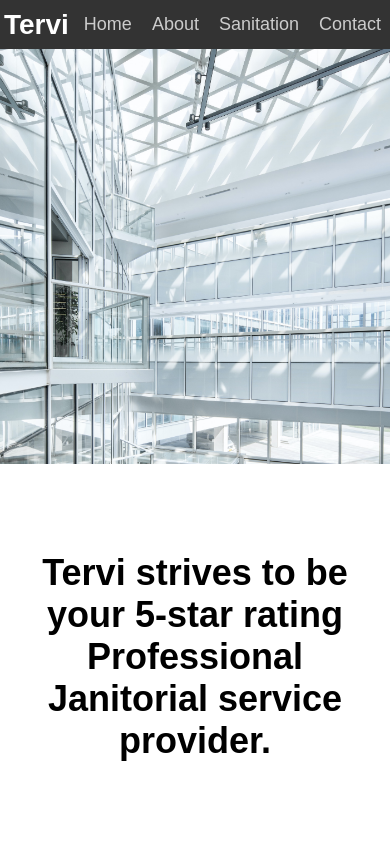
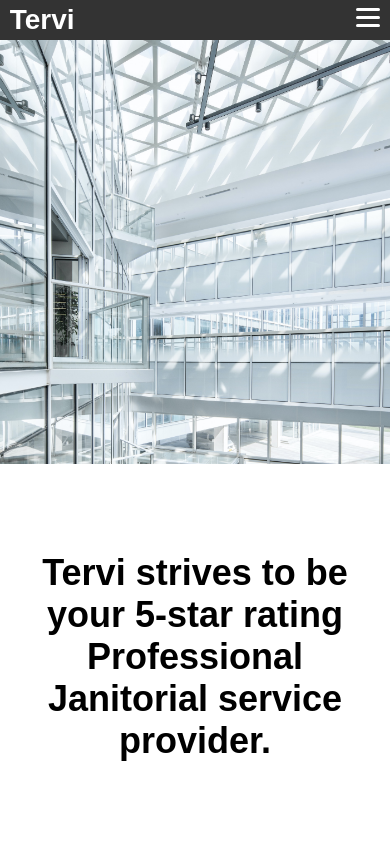
Before and after one commit to sergio-ortiz/tervi, a Next.js app: page / in a window 390 px wide. Shown: the top 844 px of the page. Built offline with nearby package versions, Linux system fonts and the light colour scheme.

Commit message:
feat(Nav): MobileMenu react component

```diff
--- /dev/null
+++ b/components/MobileMenu.js
@@ -0,0 +1,35 @@
+import Link from "next/link";
+import styles from "/styles/MobileMenu.module.css";
+
+const MobileMenu = ({ mobile, toggleMenu }) => (
+  <ul
+    className={mobile ? `${styles.navLinks} ${styles.show}` : styles.navLinks}
+  >
+    <li className={styles.navLinkItem}>
+      <Link href="/">
+        <a href="#root" className={styles.navLinkText} onClick={toggleMenu}>
+          Home
+        </a>
+      </Link>
+    </li>
+    <li className={styles.navLinkItem}>
+      <Link href="#about">
+        <a className={styles.navLinkText} onClick={toggleMenu}>
+          About
+        </a>
+      </Link>
+    </li>
+    <li className={styles.navLinkItem}>
+      <Link href="https://www.terminatevirus.com/">
+        <a className={styles.navLinkText}>Sanitation</a>
+      </Link>
+    </li>
+    <li className={styles.navLinkItem} onClick={toggleMenu}>
+      <Link href="#contact">
+        <a className={styles.navLinkText}>Contact</a>
+      </Link>
+    </li>
+  </ul>
+);
+
+export default MobileMenu;
--- a/components/Nav.js
+++ b/components/Nav.js
@@ -1,7 +1,12 @@
+import { useState } from "react";
 import Link from "next/link";
+import MobileMenu from "/components/MobileMenu";
 import styles from "/styles/Nav.module.css";
 
-const Nav = () => (
+const Nav = () => {
+  const [mobile, setMobile] = useState(false);
+  const toggleMenu = () => setMobile(!mobile);
+  return (
     <nav className={styles.navbar}>
       <div className={styles.container}>
         <h1>
@@ -33,8 +38,15 @@ const Nav = () => (
             </Link>
           </li>
         </ul>
+        <button className={styles.hamburger} onClick={toggleMenu}>
+          <div className={styles.bar}></div>
+          <div className={styles.bar}></div>
+          <div className={styles.bar}></div>
+        </button>
+        <MobileMenu mobile={mobile} toggleMenu={toggleMenu} />
       </div>
     </nav>
   );
+};
 
 export default Nav;
--- /dev/null
+++ b/styles/MobileMenu.module.css
@@ -0,0 +1,30 @@
+.navLinks {
+  position: absolute;
+  background: #333;
+  width: 67vw;
+  right: 0;
+  list-style: none;
+  top: 30px;
+  height: 100vh;
+  text-align: end;
+  transition: 0.3s;
+  transform: translate3d(75vw, 0, 0);
+  display: flex;
+  flex-direction: column;
+  padding: 1.25rem 1rem;
+}
+
+.show {
+  transform: translate3d(0vw, 0, 0);
+}
+
+.navLinkItem {
+  margin: 1.1rem;
+}
+
+.navLinkText {
+  font-weight: lighter;
+  color: white;
+  font-size: 22px;
+  text-decoration: none;
+}
--- a/styles/Nav.module.css
+++ b/styles/Nav.module.css
@@ -46,8 +46,31 @@
   border-bottom: 1px solid white;
 }
 
+.hamburger {
+  background: none;
+  padding: 0;
+  border: none;
+  display: none;
+}
+
+.bar {
+  background: white;
+  height: 3px;
+  width: 24px;
+  margin-bottom: 5px;
+  border-radius: 4px;
+}
+
 @media (max-width: 768px) {
   .container {
-    width: 100%;
+    width: 97%;
+  }
+
+  .navLinks {
+    display: none;
+  }
+
+  .hamburger {
+    display: block;
   }
 }
```
Lines whose indentation alone changed are shown as unchanged.
